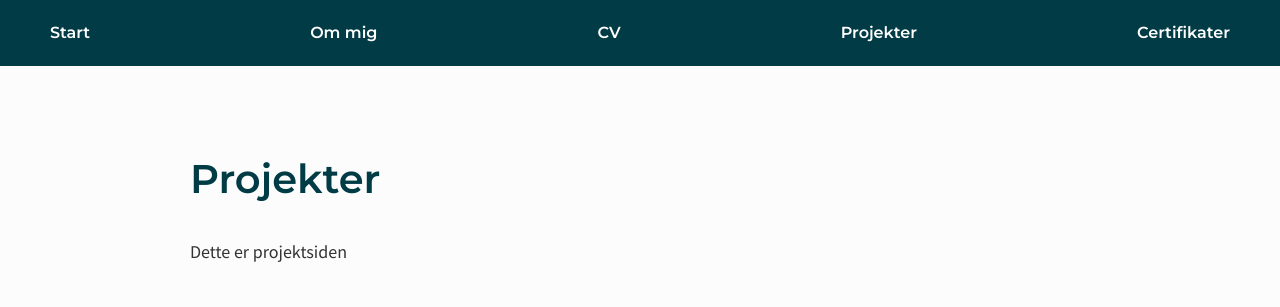
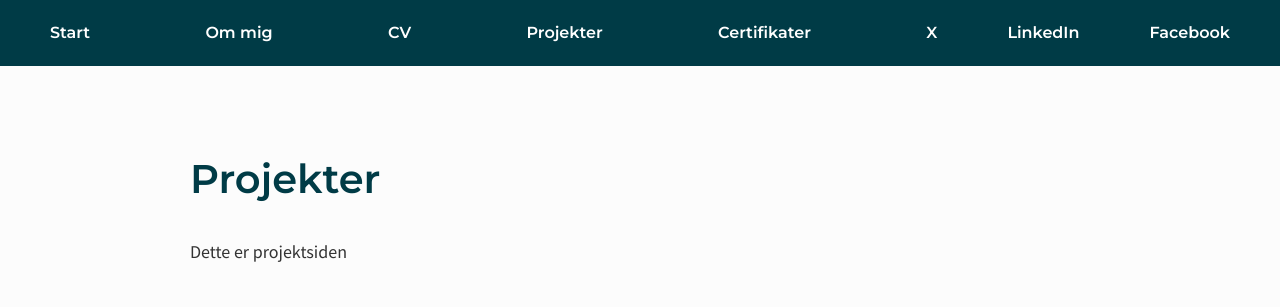
Before and after one commit to asbjornkruuse/asbjornkruuse.github.io, a plain HTML site: page projekter.html in a window 1280 px wide. Drawn offline with Linux system fonts and the light colour scheme.

Commit message:
Included SoMe

```diff
--- a/projekter.html
+++ b/projekter.html
@@ -41,6 +41,11 @@
         <a href="cv.html">CV</a>
         <a href="projekter.html">Projekter</a>
         <a href="certifikater.html">Certifikater</a>
+        <div class="social-media">
+            <a href="https://twitter.com/" target="_blank">X</a>
+            <a href="https://linkedin.com/" target="_blank">LinkedIn</a>
+            <a href="https://facebook.com/" target="_blank">Facebook</a>
+        </div>
 </div>
 
 <div class="content">
```
Also changed, not shown: about.html (+5 -0 lines), certifikater.html (+5 -0 lines), cv.html (+5 -0 lines).
